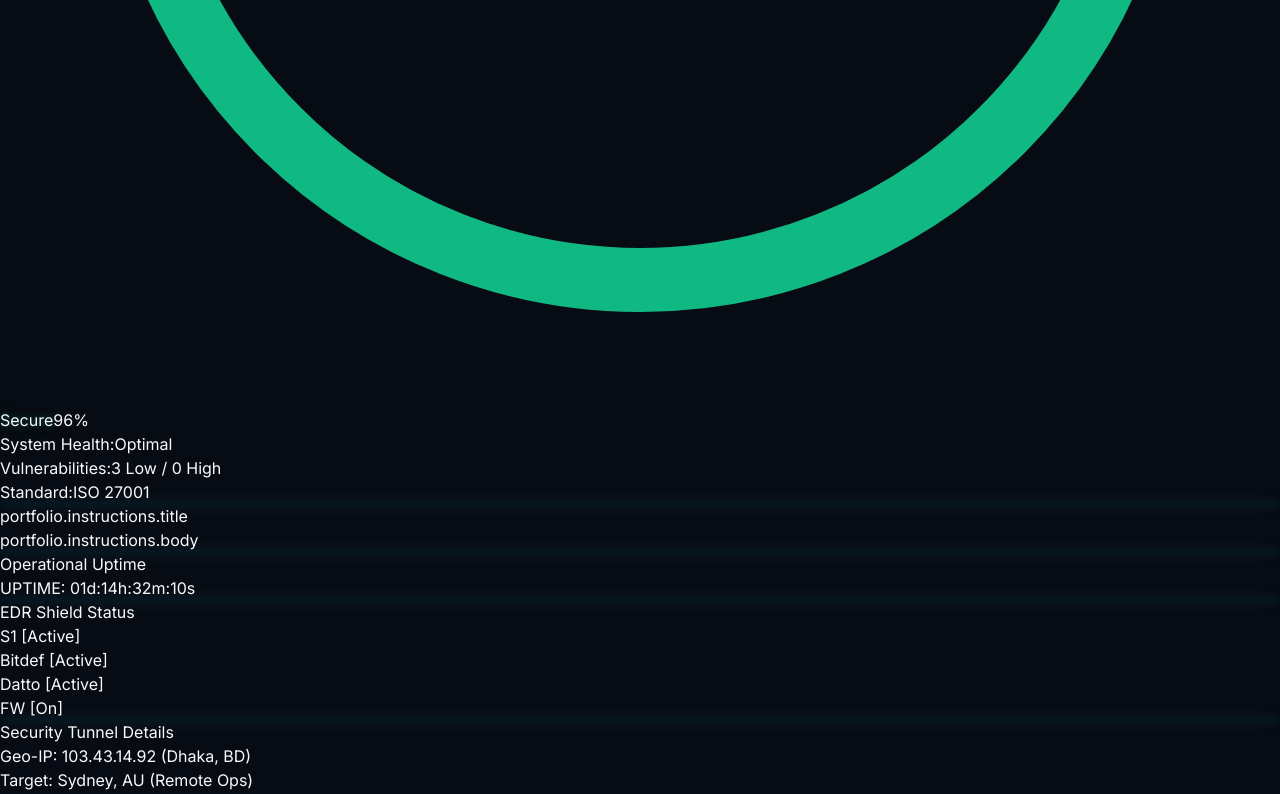
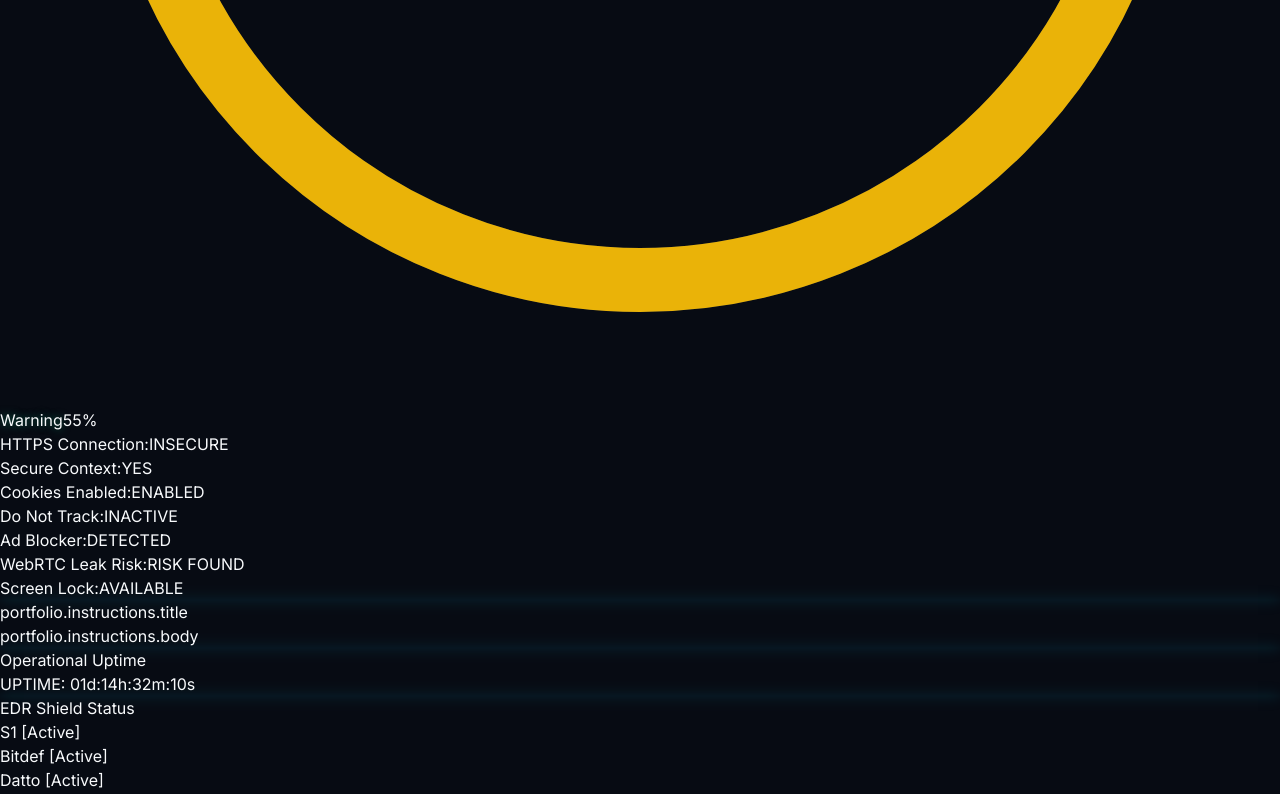
Before and after one commit to hrana36/Toolbox, a Next.js app: page /portfolio in a window 1280 px wide. Shown: the part 1364-2158 px from the top of the page. Built offline with nearby package versions, Linux system fonts and the light colour scheme.

Commit message:
feat: replace fake compliance/security gauge with real browser security score diagnostics

```diff
--- a/src/app/portfolio/components/ComplianceGauge.tsx
+++ b/src/app/portfolio/components/ComplianceGauge.tsx
@@ -1,6 +1,146 @@
 'use client';
 
+import { useState, useEffect } from 'react';
+
+interface SecurityCheck {
+  name: string;
+  status: string;
+  passed: boolean;
+  color: string;
+}
+
 export default function ComplianceGauge() {
+  const [score, setScore] = useState<number>(0);
+  const [statusLabel, setStatusLabel] = useState<string>('SCANNING');
+  const [statusColor, setStatusColor] = useState<string>('text-slate-400');
+  const [checks, setChecks] = useState<SecurityCheck[]>([
+    { name: 'HTTPS Connection', status: 'SCANNING', passed: false, color: 'text-slate-500' },
+    { name: 'Secure Context', status: 'SCANNING', passed: false, color: 'text-slate-500' },
+    { name: 'Cookies Enabled', status: 'SCANNING', passed: false, color: 'text-slate-500' },
+    { name: 'Do Not Track', status: 'SCANNING', passed: false, color: 'text-slate-500' },
+    { name: 'Ad Blocker', status: 'SCANNING', passed: false, color: 'text-slate-500' },
+    { name: 'WebRTC Leak Risk', status: 'SCANNING', passed: false, color: 'text-slate-500' },
+    { name: 'Screen Lock', status: 'SCANNING', passed: false, color: 'text-slate-500' },
+  ]);
+
+  useEffect(() => {
+    let isMounted = true;
+
+    const runDiagnostics = async () => {
+      const hasHttps = typeof location !== 'undefined' && location.protocol === 'https:';
+      const hasSecureContext = typeof window !== 'undefined' && window.isSecureContext === true;
+      const hasCookies = typeof navigator !== 'undefined' && navigator.cookieEnabled === true;
+
+      const hasDNT = typeof navigator !== 'undefined' && (
+        navigator.doNotTrack === '1' ||
+        (navigator as any).msDoNotTrack === '1' ||
+        (window as any).doNotTrack === '1'
+      );
+
+      let hasAdBlocker = false;
+      if (typeof navigator !== 'undefined' && navigator.onLine) {
+        try {
+          // Attempt to load doubleclick/google ad script
+          await fetch('https://pagead2.googlesyndication.com/pagead/js/adsbygoogle.js', {
+            method: 'HEAD',
+            mode: 'no-cors',
+            cache: 'no-store'
+          });
+        } catch (e) {
+          hasAdBlocker = true;
+        }
+      }
+
+      const hasWebRTCRisk = typeof window !== 'undefined' && 'RTCPeerConnection' in window;
+      const hasScreenLock = typeof navigator !== 'undefined' && !!navigator.credentials;
+
+      // Calculate score
+      let currentScore = 0;
+      if (hasHttps) currentScore += 20;
+      if (hasSecureContext) currentScore += 20;
+      if (hasCookies) currentScore += 10;
+      if (hasDNT) currentScore += 15;
+      if (hasAdBlocker) currentScore += 15;
+      if (!hasWebRTCRisk) currentScore += 10;
+      if (hasScreenLock) currentScore += 10;
+
+      let label = 'Vulnerable';
+      let color = 'text-red-400';
+
+      if (currentScore >= 80) {
+        label = 'Optimal';
+        color = 'text-emerald-400';
+      } else if (currentScore >= 50) {
+        label = 'Warning';
+        color = 'text-yellow-400';
+      }
+
+      const list: SecurityCheck[] = [
+        {
+          name: 'HTTPS Connection',
+          status: hasHttps ? 'SECURE' : 'INSECURE',
+          passed: hasHttps,
+          color: hasHttps ? 'text-emerald-400' : 'text-red-400'
+        },
+        {
+          name: 'Secure Context',
+          status: hasSecureContext ? 'YES' : 'NO',
+          passed: hasSecureContext,
+          color: hasSecureContext ? 'text-emerald-400' : 'text-red-400'
+        },
+        {
+          name: 'Cookies Enabled',
+          status: hasCookies ? 'ENABLED' : 'DISABLED',
+          passed: hasCookies,
+          color: hasCookies ? 'text-emerald-400' : 'text-amber-400'
+        },
+        {
+          name: 'Do Not Track',
+          status: hasDNT ? 'ACTIVE' : 'INACTIVE',
+          passed: hasDNT,
+          color: hasDNT ? 'text-emerald-400' : 'text-slate-400'
+        },
+        {
+          name: 'Ad Blocker',
+          status: hasAdBlocker ? 'DETECTED' : 'NOT FOUND',
+          passed: hasAdBlocker,
+          color: hasAdBlocker ? 'text-emerald-400' : 'text-slate-400'
+        },
+        {
+          name: 'WebRTC Leak Risk',
+          status: hasWebRTCRisk ? 'RISK FOUND' : 'PROTECTED',
+          passed: !hasWebRTCRisk,
+          color: hasWebRTCRisk ? 'text-amber-400' : 'text-emerald-400'
+        },
+        {
+          name: 'Screen Lock',
+          status: hasScreenLock ? 'AVAILABLE' : 'UNAVAILABLE',
+          passed: hasScreenLock,
+          color: hasScreenLock ? 'text-emerald-400' : 'text-slate-400'
+        },
+      ];
+
+      if (isMounted) {
+        setScore(currentScore);
+        setStatusLabel(label);
+        setStatusColor(color);
+        setChecks(list);
+      }
+    };
+
+    runDiagnostics();
+    return () => {
+      isMounted = false;
+    };
+  }, []);
+
+  // Determine dynamic stroke color
+  const getStrokeColor = () => {
+    if (score >= 80) return '#10b981'; // emerald-500
+    if (score >= 50) return '#eab308'; // yellow-500
+    return '#f43f5e'; // rose-500
+  };
+
   return (
     <div className="bg-slate-950/40 border border-slate-800 rounded-lg p-5 flex flex-col items-center cyber-glow">
       <h3 className="text-slate-400 text-xs font-mono mb-4 uppercase tracking-wider">Compliance & Security Gauge</h3>
@@ -19,32 +159,28 @@ export default function ComplianceGauge() {
             cx="80"
             cy="80"
             r="64"
-            stroke="#10b981"
+            stroke={getStrokeColor()}
             strokeWidth="8"
             fill="transparent"
             strokeDasharray="402"
-            strokeDashoffset="16" /* 96% completion */
+            strokeDashoffset={402 - (402 * score) / 100}
             className="transition-all duration-1000 ease-out"
           />
         </svg>
         <div className="absolute flex flex-col items-center">
-          <span className="text-emerald-400 text-xs font-mono uppercase tracking-widest text-green-glow">Secure</span>
-          <span className="text-3xl font-extrabold text-white">96%</span>
+          <span className={`text-xs font-mono uppercase tracking-widest text-green-glow ${statusColor}`}>
+            {statusLabel}
+          </span>
+          <span className="text-3xl font-extrabold text-white">{score}%</span>
         </div>
       </div>
       <div className="w-full mt-4 space-y-2 border-t border-slate-800 pt-3 text-xs font-mono">
-        <div className="flex justify-between">
-          <span className="text-slate-500">System Health:</span>
-          <span className="text-emerald-400">Optimal</span>
-        </div>
-        <div className="flex justify-between">
-          <span className="text-slate-500">Vulnerabilities:</span>
-          <span className="text-yellow-400">3 Low / 0 High</span>
-        </div>
-        <div className="flex justify-between">
-          <span className="text-slate-500">Standard:</span>
-          <span className="text-cyan-400">ISO 27001</span>
-        </div>
+        {checks.map((check) => (
+          <div key={check.name} className="flex justify-between">
+            <span className="text-slate-500">{check.name}:</span>
+            <span className={check.color}>{check.status}</span>
+          </div>
+        ))}
       </div>
     </div>
   );
```
